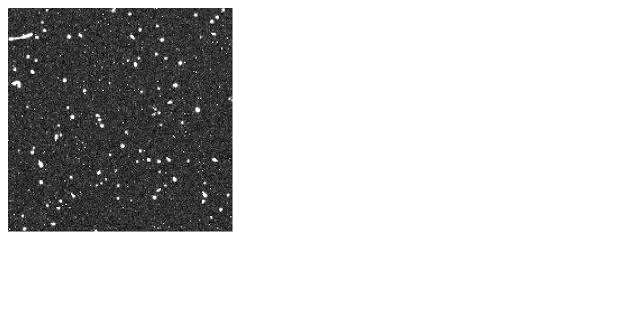
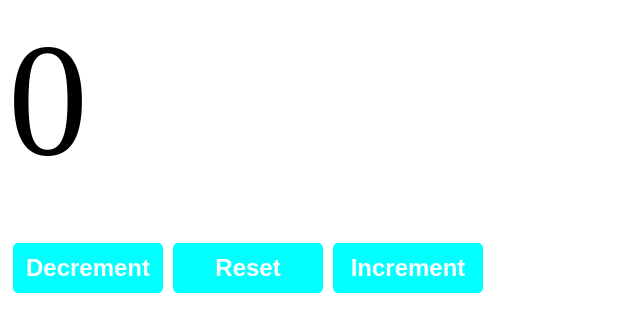
Before and after one commit to FJoey/ReactLearning, a React (Vite) app in the folder my-react-app/: page / in a window 1280 px wide. Shown: the top 332 px of the page, without its empty margins (0-640 px from the left). Built offline with nearby package versions, Linux system fonts and the light colour scheme.

Commit message:
useState hook

```diff
--- a/my-react-app/src/App.jsx
+++ b/my-react-app/src/App.jsx
@@ -1,11 +1,10 @@
-import Button from "./Button";
-import ProfilePicture from "./ProfilePicture";
+import Counter from "./Counter";
 
 function App() {
 
     return(
       <>
-        <ProfilePicture />
+        <Counter />
       </>
     );
 }
--- /dev/null
+++ b/my-react-app/src/Counter.jsx
@@ -0,0 +1,29 @@
+import React, {useState} from 'react'
+
+function Counter(){
+
+    const [count, setCount] = useState(0);
+
+    const increment = () => {
+        setCount(count + 1);
+    }
+
+    const decrement = () => {
+        setCount(count - 1);
+    }
+
+    const reset = () => {
+        setCount(0);
+    }
+
+    return(
+        <div>
+            <p className="count-display">{count}</p>
+            <button className="counter-button" onClick={decrement}>Decrement</button>
+            <button className="counter-button" onClick={reset}>Reset</button>
+            <button className="counter-button" onClick={increment}>Increment</button>
+        </div>
+    );
+}
+
+export default Counter
--- a/my-react-app/src/index.css
+++ b/my-react-app/src/index.css
@@ -1,23 +1,27 @@
-.list-category{
-    font-size: 2.5rem;
-    font-weight: bold;
-    color: hsla(0, 5%, 81%, 0.568);
-    margin-bottom: 10px;
+.counter-container {
     text-align: center;
-    border: 3px;
-    border-radius: 5px;
-    background-color: hsla(0, 2%, 12%, 0.753);
+    font-family: Arial, sans-serif;
 }
 
-.list-items li{
-    font-size: 2em;
-    list-style: none;
-    color: hsl(0, 0%, 28%);
-    text-align: center;
-    margin: 0;
+.count-display{
+    font-size: 10em;
+    margin-top: 0;
+    margin-bottom: 50px;
 }
 
-.list-items li:hover{
-    color: rgb(170, 170, 170);
+.counter-button{
+    width: 150px;
+    height: 50px;
+    font-size: 1.5em;
+    font-weight: bold;
+    margin: 0px 5px;
+    background-color: aqua;
+    color: white;
+    border: none;
+    border-radius: 5px;
     cursor: pointer;
 }
+
+.counter-button:hover{
+    background-color: aquamarine;
+}
```
Also changed, not shown: my-react-app/src/MyComponent.jsx (added, +35 -0 lines).
